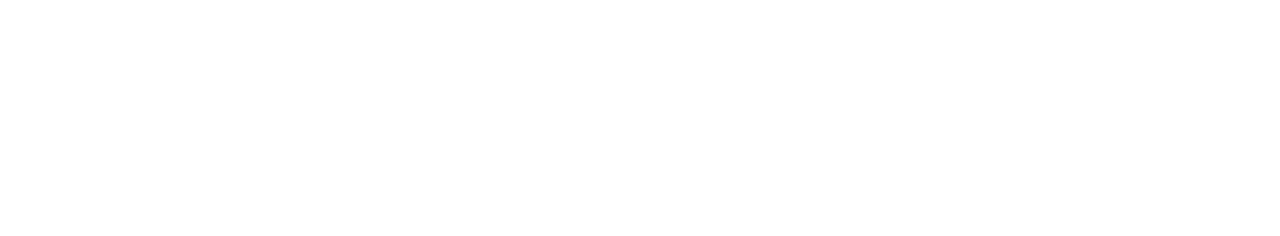
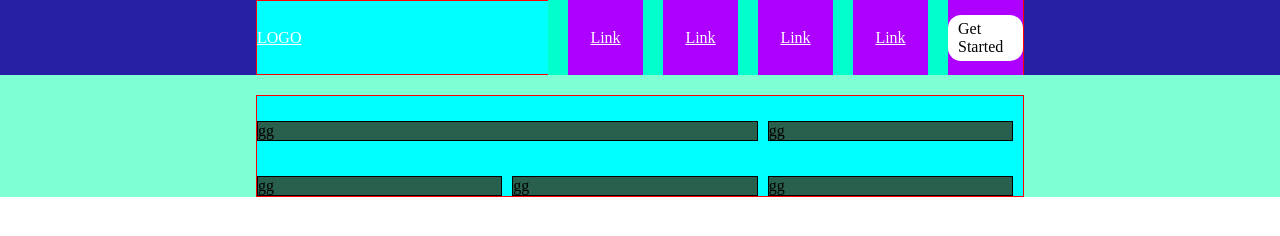
Before and after one commit to edaless/htmlcss-responsive-layout, a plain HTML site: page index.html in a window 1280 px wide. Drawn offline with Linux system fonts and the light colour scheme.

Commit message:
workin' on section 1

```diff
--- a/CSS/style.css
+++ b/CSS/style.css
@@ -3,3 +3,115 @@
     padding:0;
     box-sizing: border-box;
 }
+
+.container{
+    width: 60%;
+    max-width: 1000px;
+    /* debug */
+    background-color: aqua;
+    border: 1px solid red;
+}
+
+.tasto{
+    background-color: white;
+    padding: 5px 10px;
+    border-radius: 13px;
+}
+
+
+section{
+
+    display: flex;
+    justify-content: center;
+    align-items: center;
+    /* debug */
+    background-color: aquamarine;
+}
+
+
+
+
+
+article{
+    /* display: flex; */
+
+    width: calc((100% / 3) - 10px);
+
+    /* max-width: 300px; */
+    margin-top: 25px;
+    /* margin-right: 15px; */
+
+    /* debug */
+    background-color: rgb(41, 95, 77);
+    border: 1px solid black;
+}
+
+
+
+
+.doppio{
+    width: calc((200% / 3) - 10px);
+    /* max-width: 600px; */
+}
+
+
+
+
+/* HEADER////////////////////////////////////////////////////////////////////////////// */
+
+header{
+
+    height: 75px;
+
+    display: flex;
+    justify-content: center;
+    align-items: center;
+    /* debug */
+    background-color: rgb(38, 32, 165);
+
+}
+
+header .container{
+    display: flex;
+    justify-content: space-between;
+    align-items: center;
+    height: 100%;
+
+}
+header ul{
+    display: flex;
+    height: 100%;
+
+
+    /* debug */
+    background-color: rgb(0, 255, 204);
+
+}
+header li {
+    display: flex;
+    justify-content: center;
+    align-items: center;
+    height: 75px;
+    width: 75px;
+
+
+
+    margin-left: 20px;
+    /* debug */
+    background-color: rgb(174, 0, 255);
+
+}
+header a {
+    color: white;
+}
+
+
+/* section 1 ///////////////////////////////////////////////////////////////////*/
+#s1 .container{
+    margin-top: 20px;
+    display: flex;
+    /* justify-content: space-between; */
+    flex-wrap: wrap;
+    gap: 10px;
+
+}
--- a/index.html
+++ b/index.html
@@ -11,5 +11,53 @@
 </head>
 <body>
 
+    <header>
+        <div class="container">
+            <a href="#">LOGO</a>
+            <nav>
+                <ul>
+                    <li><a href="#">Link</a></li>
+                    <li><a href="#">Link</a></li>
+                    <li><a href="#">Link</a></li>
+                    <li><a href="#">Link</a></li>
+                    <li><div class="tasto">Get Started</div></li>
+                </ul>
+            </nav>
+        </div>
+    </header>
+
+    <main>
+        <section id="s1">
+            <div class="container">
+                <article class="doppio">
+                    gg
+
+                </article>
+                <article>
+                    gg
+
+                </article>
+                <article>
+                    gg
+
+                </article>
+                <article>
+                    gg
+
+                </article>
+                <article>
+                    gg
+
+                </article>
+
+            </div>
+
+        </section>
+    </main>
+
+    <footer>
+
+    </footer>
+
 </body>
 </html>
```
